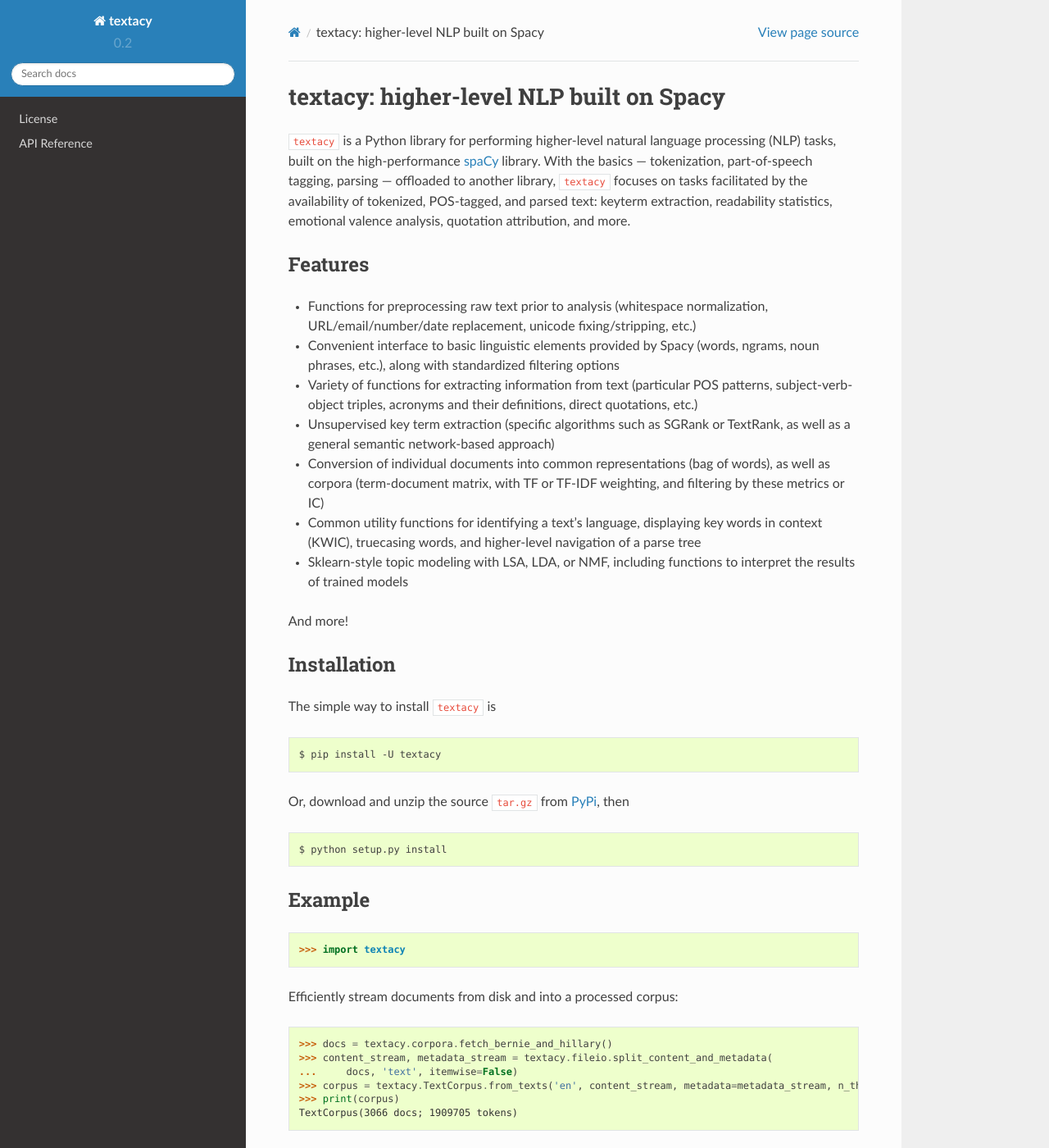
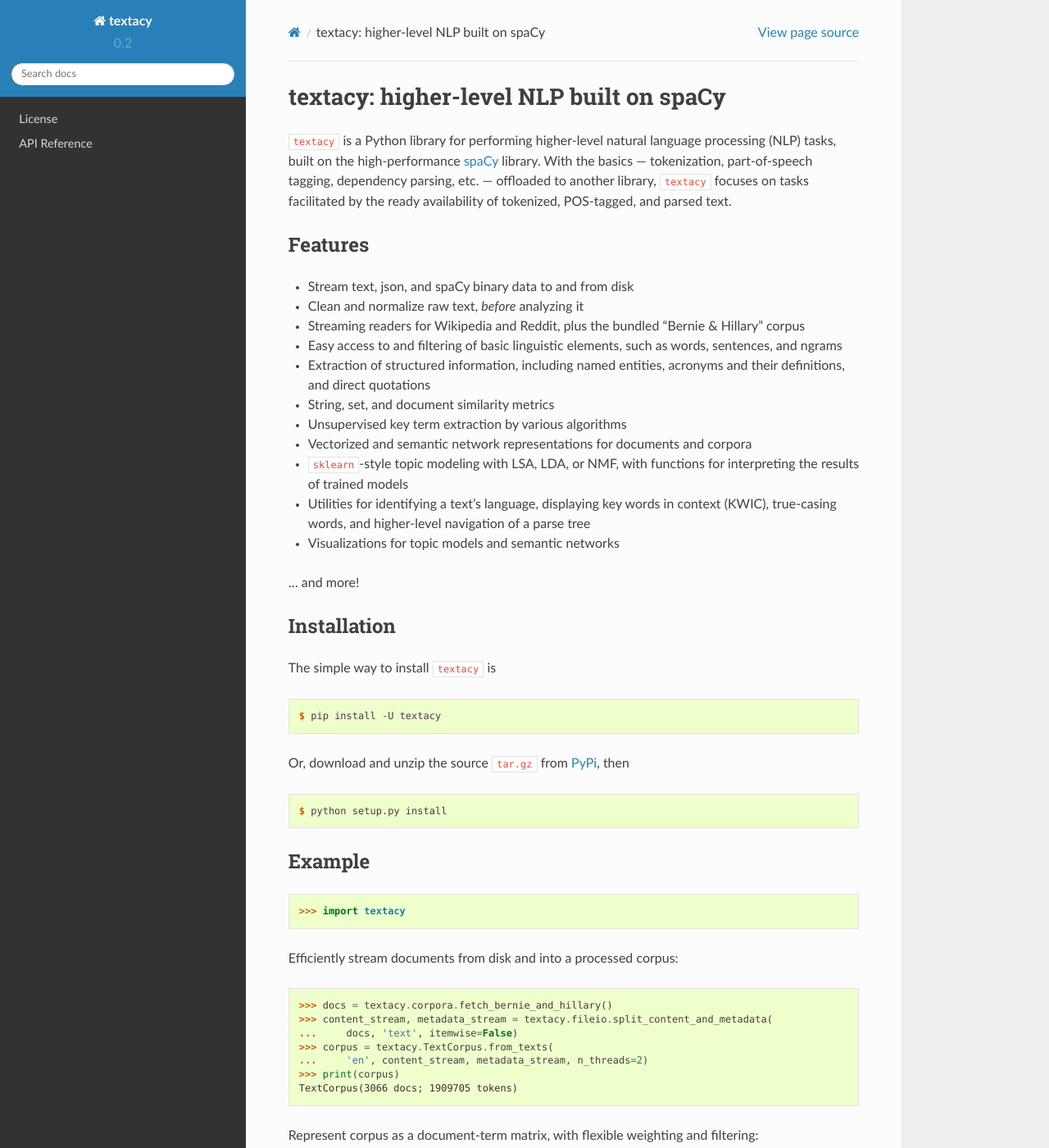
Before and after one commit to chartbeat-labs/textacy, a Sphinx documentation site: the page built from docs/source/index.rst, in a window 1280 px wide and 1400 px high. Shown: the whole window at 82% size. Built offline with Sphinx 7.4.7 and the Read the Docs theme 2.0.0, drawn with Linux system fonts in a browser that asks for light colours; some of the changed text lies outside the part shown.

```diff
--- a/docs/source/index.rst
+++ b/docs/source/index.rst
@@ -1,22 +1,27 @@
 ========================================
-textacy: higher-level NLP built on Spacy
+textacy: higher-level NLP built on spaCy
 ========================================
 
-``textacy`` is a Python library for performing higher-level natural language processing (NLP) tasks, built on the high-performance `spaCy <https://spacy.io/>`_ library. With the basics --- tokenization, part-of-speech tagging, parsing --- offloaded to another library, ``textacy`` focuses on tasks facilitated by the availability of tokenized, POS-tagged, and parsed text: keyterm extraction, readability statistics, emotional valence analysis, quotation attribution, and more.
+``textacy`` is a Python library for performing higher-level natural language processing (NLP) tasks, built on the high-performance `spaCy <https://spacy.io/>`_ library. With the basics --- tokenization, part-of-speech tagging, dependency parsing, etc. --- offloaded to another library, ``textacy`` focuses on tasks facilitated by the ready availability of tokenized, POS-tagged, and parsed text.
 
 
 Features
 --------
 
-- Functions for preprocessing raw text prior to analysis (whitespace normalization, URL/email/number/date replacement, unicode fixing/stripping, etc.)
-- Convenient interface to basic linguistic elements provided by Spacy (words, ngrams, noun phrases, etc.), along with standardized filtering options
-- Variety of functions for extracting information from text (particular POS patterns, subject-verb-object triples, acronyms and their definitions, direct quotations, etc.)
-- Unsupervised key term extraction (specific algorithms such as SGRank or TextRank, as well as a general semantic network-based approach)
-- Conversion of individual documents into common representations (bag of words), as well as corpora (term-document matrix, with TF or TF-IDF weighting, and filtering by these metrics or IC)
-- Common utility functions for identifying a text's language, displaying key words in context (KWIC), truecasing words, and higher-level navigation of a parse tree
-- Sklearn-style topic modeling with LSA, LDA, or NMF, including functions to interpret the results of trained models
+- Stream text, json, and spaCy binary data to and from disk
+- Clean and normalize raw text, *before* analyzing it
+- Streaming readers for Wikipedia and Reddit, plus the bundled "Bernie & Hillary" corpus
+- Easy access to and filtering of basic linguistic elements, such as words, sentences, and ngrams
+- Extraction of structured information, including named entities, acronyms and their definitions, and direct quotations
+- String, set, and document similarity metrics
+- Unsupervised key term extraction by various algorithms
+- Vectorized and semantic network representations for documents and corpora
+- ``sklearn``-style topic modeling with LSA, LDA, or NMF, with functions for interpreting the results of trained models
+- Utilities for identifying a text's language, displaying key words in context (KWIC), true-casing words, and higher-level navigation of a parse tree
+- Visualizations for topic models and semantic networks
 
-And more!
+
+... and more!
 
 
 Installation
@@ -24,13 +29,13 @@ Installation
 
 The simple way to install ``textacy`` is
 
-.. code-block:: bash
+.. code-block:: console
 
     $ pip install -U textacy
 
 Or, download and unzip the source ``tar.gz`` from  `PyPi <https://pypi.python.org/pypi/textacy>`_, then
 
-.. code-block:: bash
+.. code-block:: console
 
     $ python setup.py install
 
@@ -49,7 +54,8 @@ Efficiently stream documents from disk and into a processed corpus:
     >>> docs = textacy.corpora.fetch_bernie_and_hillary()
     >>> content_stream, metadata_stream = textacy.fileio.split_content_and_metadata(
     ...     docs, 'text', itemwise=False)
-    >>> corpus = textacy.TextCorpus.from_texts('en', content_stream, metadata=metadata_stream, n_threads=2)
+    >>> corpus = textacy.TextCorpus.from_texts(
+    ...     'en', content_stream, metadata_stream, n_threads=2)
     >>> print(corpus)
     TextCorpus(3066 docs; 1909705 tokens)
 
```
Also changed, not shown: other parts of docs/source/index.rst (+6 -0 lines), README.rst (+21 -21 lines).
